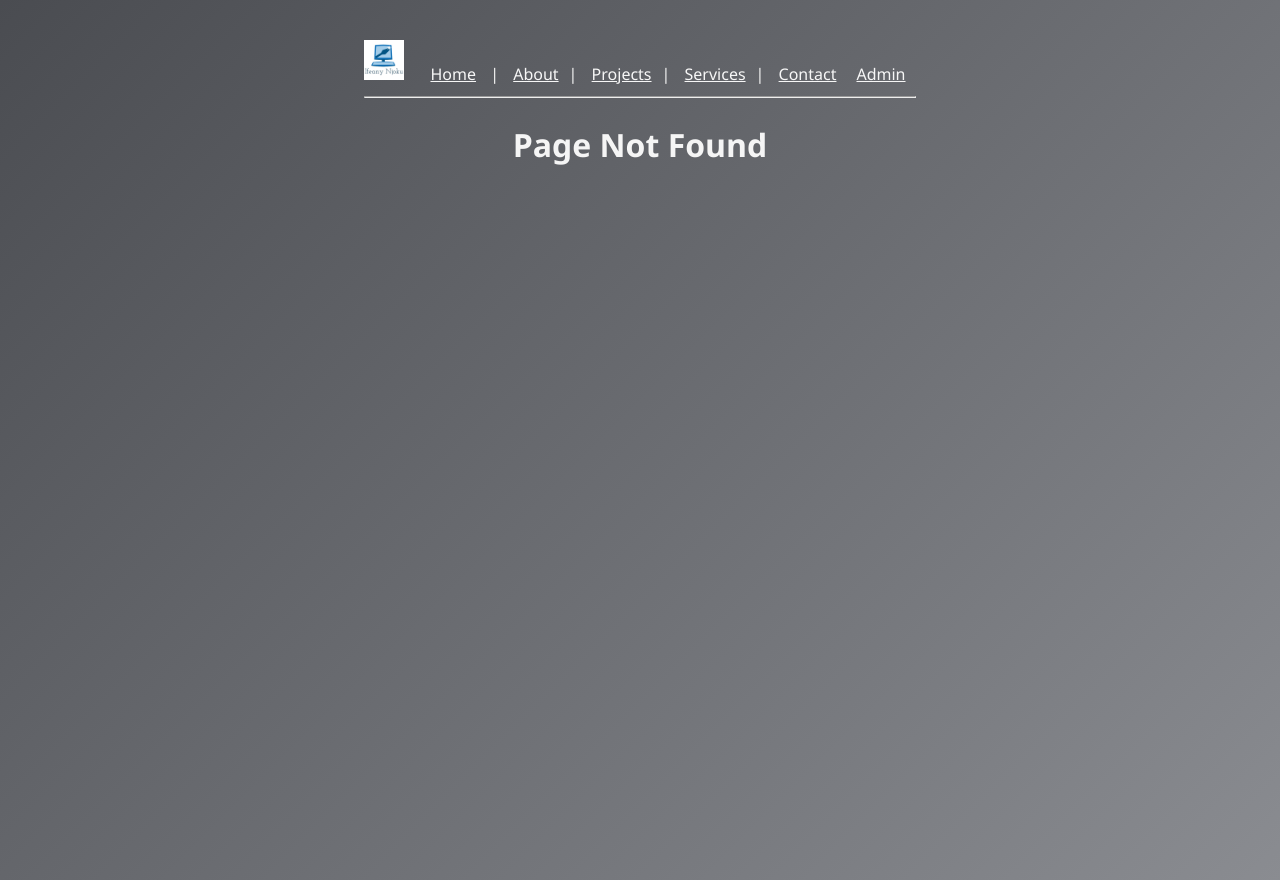
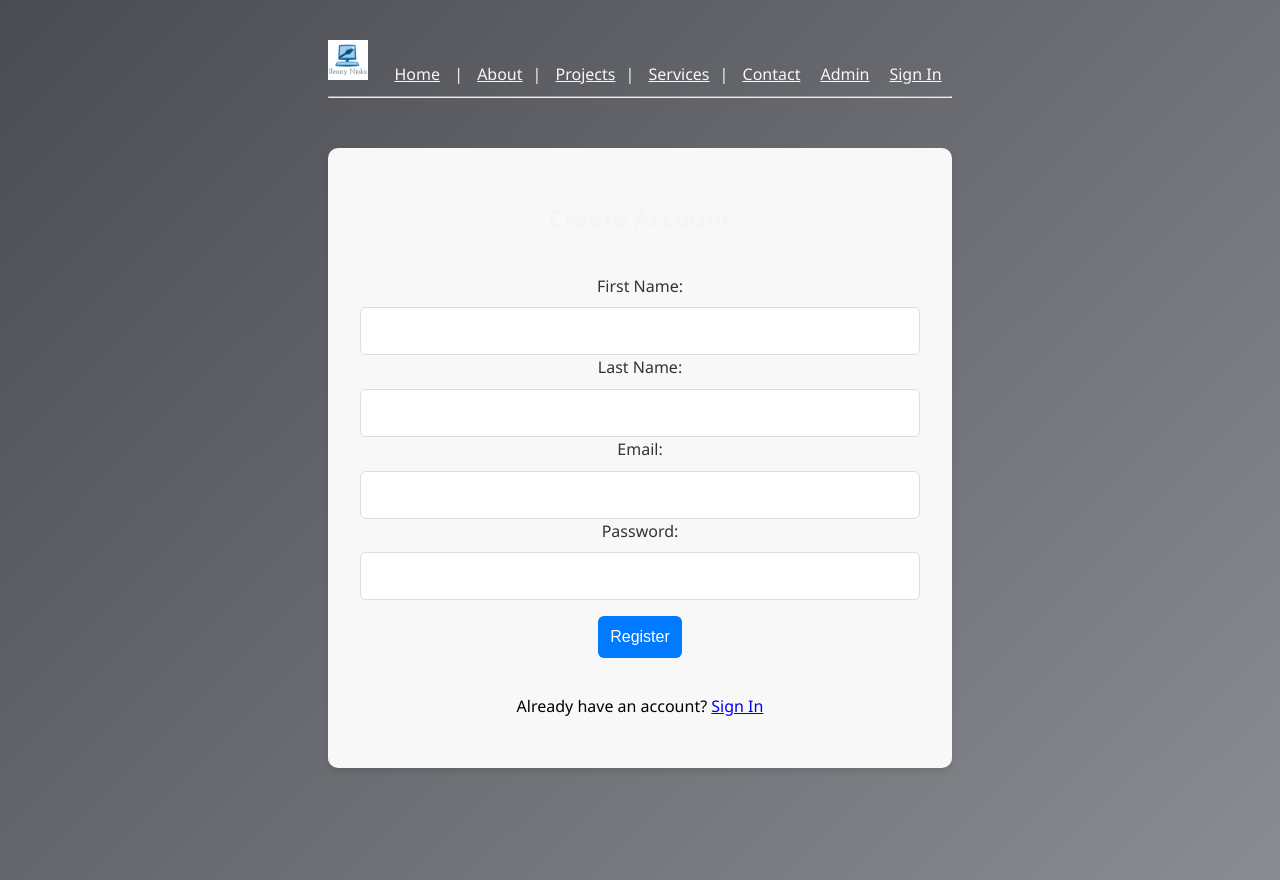
Before and after one commit to IfeanyiNjoku27/Assignment-1-Portfolio-Site, a React (Vite) app: page /signup in a window 1280 px wide. Before the commit this address had no page. Built offline with nearby package versions, Linux system fonts and the light colour scheme.

Commit message:
added sign in and sign up page. Update app routes

```diff
--- a/src/AppRoutes.jsx
+++ b/src/AppRoutes.jsx
@@ -11,13 +11,16 @@ import UserForm from "./Pages/UserForm";
 import UserList from "./Pages/UserList";
 import NotFound from "./Pages/NotFound";
 import AdminDashboard from "./Pages/AdminDashboard";
-
+import Signin from "./Pages/Signin";
+import Signup from "./Pages/Signup";
 //Routes
 export default function AppRoutes() {
   return (
     <Routes>
       {/* Public Pages Routes */}
       <Route path="/" element={<Home />} />
+      <Route path="/signin" element={<Signin />} />
+      <Route path="/signup" element={<Signup />} />
       <Route path="/about" element={<About />} />
       <Route path="/contact" element={<Contact />} />
 
--- a/src/NavBar.jsx
+++ b/src/NavBar.jsx
@@ -1,6 +1,5 @@
-import { Link, NavLink } from "react-router-dom";
-import nav_logo from "./assets/nav_logo.jpg"
-
+import { Link, NavLink, useNavigate } from "react-router-dom";
+import nav_logo from "./assets/nav_logo.jpg";
 
 //NavLink Style
 const navLinkStyles = ({ isActive }) => ({
@@ -12,9 +11,18 @@ const navLinkStyles = ({ isActive }) => ({
 
 //Using NavBar
 export default function Navbar() {
+  const navigate = useNavigate();
+  const token = localStorage.getItem("token");
+
+  const handleSignOut = () => {
+    localStorage.removeItem("token");
+    localStorage.removeItem("user");
+    navigate("/signin");
+  };
+
   return (
     <nav className="navbar">
-     <img src={nav_logo} alt="logo" className="logo" />
+      <img src={nav_logo} alt="logo" className="logo" />
       <NavLink to="/" style={navLinkStyles}>
         Home
       </NavLink>{" "}
@@ -34,11 +42,28 @@ export default function Navbar() {
       <NavLink to="/contact" style={navLinkStyles}>
         Contact
       </NavLink>
-
       <NavLink to="/admin" style={navLinkStyles}>
         Admin
       </NavLink>
 
+      {token ? (
+        <button
+          onClick={handleSignOut}
+          style={{
+            ...navLinkStyles,
+            background: "none",
+            border: "none",
+            cursor: "pointer",
+            fontSize: "inherit",
+          }}
+        >
+          Sign Out
+        </button>
+      ) : (
+        <NavLink to="/signin" style={navLinkStyles}>
+          Sign In
+        </NavLink>
+      )}
       <hr />
     </nav>
   );
--- /dev/null
+++ b/src/Pages/Signin.jsx
@@ -0,0 +1,68 @@
+// src/pages/Signin.jsx
+import { useState } from "react";
+import { useNavigate } from "react-router-dom";
+import api from "../services/api";
+import "./Pages_CSS/Contact.css"
+
+export default function Signin() {
+    const navigate = useNavigate();
+    const [formData, setFormData] = useState({
+        email: "",
+        password: ""
+    });
+
+    const handleChange = (e) => {
+        setFormData({ ...formData, [e.target.name]: e.target.value });
+    };
+
+    const handleSubmit = async (e) => {
+        e.preventDefault();
+        try {
+            const response = await api.post('/users/signin', formData);
+
+            // Save token to LocalStorage
+            localStorage.setItem('token', response.data.token);
+            localStorage.setItem('user', JSON.stringify(response.data.user));
+
+            alert("Signed in successfully!");
+            navigate('/'); // Redirect to home
+        } catch (error) {
+            console.error("Signin error", error);
+            alert("Authentication failed. Please check your credentials.");
+        }
+    };
+
+    return (
+        <div className="contact-form" style={{ marginTop: "50px" }}>
+            <h2>Sign In</h2>
+            <form onSubmit={handleSubmit}>
+                <label>
+                    Email:
+                    <input
+                        type="email"
+                        name="email"
+                        value={formData.email}
+                        onChange={handleChange}
+                        required
+                        className="form-input"
+                    />
+                </label>
+                <label>
+                    Password:
+                    <input
+                        type="password"
+                        name="password"
+                        value={formData.password}
+                        onChange={handleChange}
+                        required
+                        className="form-input"
+                    />
+                </label>
+                <button type="submit" className="form-submit-btn">Sign In</button>
+            </form>
+            <p style={{marginTop: '20px', textAlign: 'center', color: 'black'}}>
+                Don't have an account? <a href="/signup">Sign Up</a>
+            </p>
+        </div>
+    );
+}
--- /dev/null
+++ b/src/Pages/Signup.jsx
@@ -0,0 +1,88 @@
+import { useState } from "react";
+import { useNavigate } from "react-router-dom";
+import api from "../services/api";
+import "./Pages_CSS/Contact.css";
+
+export default function Signup() {
+  const navigate = useNavigate();
+  const [formData, setFormData] = useState({
+    firstname: "",
+    lastname: "",
+    email: "",
+    password: "",
+  });
+
+  const handleChange = (e) => {
+    setFormData({ ...formData, [e.target.name]: e.target.value });
+  };
+
+  const handleSubmit = async (e) => {
+    e.preventDefault();
+    try {
+      await api.post("/users/signup", formData);
+      alert("Registration successful! Please sign in.");
+      navigate("/signin"); // Redirect to Sign In page
+    } catch (err) {
+      console.error(err);
+      alert("Registration failed. Email might already be in use.");
+    }
+  };
+
+  return (
+    <div className="contact-form" style={{ marginTop: "50px" }}>
+      <h2>Create Account</h2>
+      <form onSubmit={handleSubmit}>
+        <label>
+          First Name:
+          <input
+            type="text"
+            name="firstname"
+            value={formData.firstname}
+            onChange={handleChange}
+            required
+            className="form-input"
+          />
+        </label>
+        <label>
+          Last Name:
+          <input
+            type="text"
+            name="lastname"
+            value={formData.lastname}
+            onChange={handleChange}
+            required
+            className="form-input"
+          />
+        </label>
+        <label>
+          Email:
+          <input
+            type="email"
+            name="email"
+            value={formData.email}
+            onChange={handleChange}
+            required
+            className="form-input"
+          />
+        </label>
+        <label>
+          Password:
+          <input
+            type="password"
+            name="password"
+            value={formData.password}
+            onChange={handleChange}
+            required
+            className="form-input"
+          />
+        </label>
+        <button type="submit" className="form-submit-btn">
+          Register
+        </button>
+      </form>
+      <p style={{ marginTop: "20px", textAlign: "center", color: "black" }}>
+        Already have an account? <a href="/signin">Sign In</a>
+      </p>
+    </div>
+  );
+}
--- a/src/services/api.js
+++ b/src/services/api.js
@@ -9,4 +9,14 @@ const api = axios.create({
     },
 });
 
+api.interceptors.request.use((config) => {
+    const token = localStorage.getItem('token');
+    if(token) {
+        config.headers.Authorization = `Bearer ${token}`;
+    }
+    return config;
+}, (error) => {
+    return Promise.reject(error);
+})
+
 export default api;
```
Also changed, not shown: 1 other file (tests, documents, lock files or other folders).
